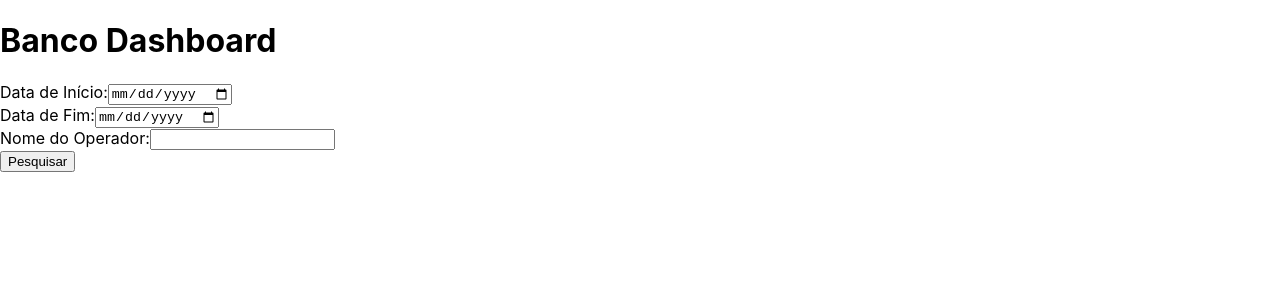
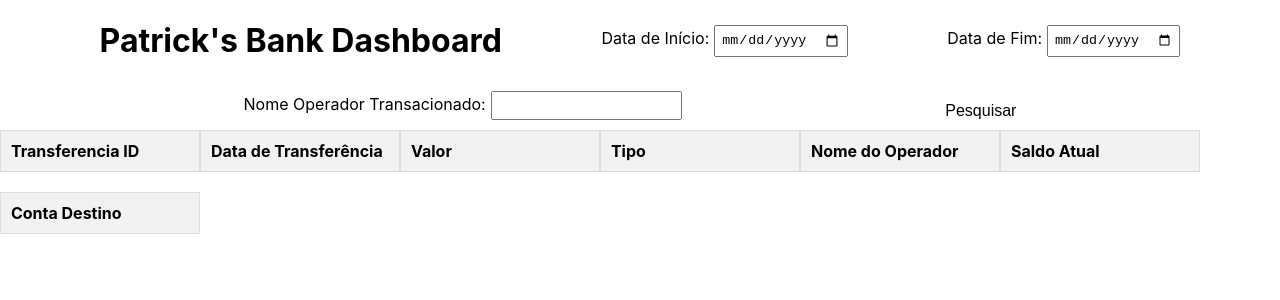
Before and after one commit to patricksilva1/SUP-Frontend, a React (Create React App) app in the folder frontend/: page / in a window 1280 px wide. Shown: the top 300 px of the page. Built offline with nearby package versions, Linux system fonts and the light colour scheme.

Commit message:
feat: Added Tables (#1)

```diff
--- a/frontend/package.json
+++ b/frontend/package.json
@@ -7,7 +7,10 @@
     "@testing-library/react": "^13.4.0",
     "@testing-library/user-event": "^13.5.0",
     "axios": "^1.4.0",
+    "date-fns": "^2.30.0",
+    "moment": "^2.29.4",
     "react": "^18.2.0",
+    "react-datepicker": "^4.16.0",
     "react-dom": "^18.2.0",
     "react-scripts": "5.0.1",
     "web-vitals": "^2.1.4"
--- a/frontend/src/App.css
+++ b/frontend/src/App.css
@@ -35,3 +35,39 @@ button:hover {
   background-color: #000;
   color: #fff;
 }
+
+.table-container {
+  display: flex;
+  justify-content: space-between;
+}
+
+.table {
+  border-collapse: collapse;
+  width: 200px;
+}
+
+.table-column {
+  display: inline-block;
+  vertical-align: top;
+  margin-right: 20px;
+}
+
+.table th,
+.table td {
+  border: 1px solid #ddd;
+  padding: 8px;
+}
+
+.table th {
+  background-color: #f2f2f2;
+  text-align: left;
+}
+
+.table td:not(:last-child) {
+  border-right: 1px solid #ddd;
+}
+
+.table-id,
+.table-data-transfer {
+  width: 200px; /* Defina a largura desejada */
+}
--- a/frontend/src/App.js
+++ b/frontend/src/App.js
@@ -1,15 +1,30 @@
 import React from 'react';
 import axios from 'axios';
+// import { format } from 'date-fns';
+import moment from 'moment';
 
 class App extends React.Component {
   constructor(props) {
     super(props);
     this.state = {
-      startDate: '',
-      endDate: '',
+      startDate: null, // null em vez de uma string vazia
+      endDate: null, // null em vez de uma string vazia
       operatorName: '',
+      transferencias: [], // Adicionamos um novo estado para armazenar as transferências
     };
   }
+
+  handleStartDateChange = (date) => {
+    this.setState({
+      startDate: date,
+    });
+  };
+
+  handleEndDateChange = (date) => {
+    this.setState({
+      endDate: date,
+    });
+  };
 
   handleInputChange = (event) => {
     const target = event.target;
@@ -20,7 +35,6 @@ class App extends React.Component {
       [name]: value,
     });
   };
-
 
   handleSearch = () => {
     const { startDate, endDate } = this.state;
@@ -37,7 +51,9 @@ class App extends React.Component {
         // Manipular a resposta do backend aqui
         const transferencias = response.data; // Supondo que a resposta é um array de objetos Transferencia
         console.log(transferencias);
-        // Use os dados das transferências conforme necessário
+
+        // Atualizar o estado com as transferências recebidas
+        this.setState({ transferencias });
       })
       .catch((error) => {
         // Manipular os erros aqui
@@ -91,13 +107,16 @@ class App extends React.Component {
       });
   };
 
+ // ...
+
 render() {
-    const { startDate, endDate, operatorName } = this.state;
+  const { startDate, endDate, operatorName, transferencias } = this.state;
 
   return (
     <div className="App">
       <header className="App-header">
-          <h1>Banco Dashboard</h1>
+        <h1>Patrick's Bank Dashboard</h1>
+        {/* ...outros elementos do cabeçalho... */}
         <div>
           <label htmlFor="startDate">Data de Início:</label>
           <input
@@ -106,6 +125,7 @@ class App extends React.Component {
             name="startDate"
             value={startDate}
             onChange={this.handleInputChange}
+            placeholder="dd/MM/yyyy" // Adicione o placeholder formatado desejado
           />
         </div>
         <div>
@@ -116,10 +136,11 @@ class App extends React.Component {
             name="endDate"
             value={endDate}
             onChange={this.handleInputChange}
+              placeholder="dd/MM/yyyy" // Adicione o placeholder formatado desejado
             />
         </div>
         <div>
-            <label htmlFor="operatorName">Nome do Operador:</label>
+          <label htmlFor="operatorName">Nome Operador Transacionado:</label>
           <input
             type="text"
             id="operatorName"
@@ -129,10 +150,137 @@ class App extends React.Component {
           />
         </div>
         <button onClick={this.handleSearch}>Pesquisar</button>
+
+{/* Renderização das tabelas */}
+<div className="table-container">
+  <div className="table-column">
+  <table className="table table-data-transfer">
+      <thead>
+        <tr>
+          <th>Transferencia ID</th>
+        </tr>
+      </thead>
+      <tbody>
+        {transferencias.map((transferencia) => (
+          <tr key={transferencia.id}>
+            <td>{transferencia.id}</td>
+          </tr>
+        ))}
+      </tbody>
+    </table>
+  </div>
+
+  <div className="table-column">
+  <table className="table table-data-transfer">
+      <thead>
+        <tr>
+          <th>Data de Transferência</th>
+        </tr>
+      </thead>
+      <tbody>
+      {transferencias.map((transferencia) => (
+            <tr key={transferencia.id}>
+              <td>{moment(transferencia.dataTransferencia).format('DD/MM/YYYY')}</td>
+            </tr>
+          ))}
+      </tbody>
+    </table>
+  </div>
+
+  <div className="table-column">
+  <table className="table table-data-transfer">
+      <thead>
+        <tr>
+          <th>Valor</th>
+        </tr>
+      </thead>
+      <tbody>
+        {transferencias.map((transferencia) => (
+          <tr key={transferencia.id}>
+            <td>{transferencia.valor}</td>
+          </tr>
+        ))}
+      </tbody>
+    </table>
+  </div>
+
+  <div className="table-column">
+  <table className="table table-data-transfer">
+      <thead>
+        <tr>
+          <th>Tipo</th>
+        </tr>
+      </thead>
+      <tbody>
+        {transferencias.map((transferencia) => (
+          <tr key={transferencia.id}>
+            <td>{transferencia.tipo}</td>
+          </tr>
+        ))}
+      </tbody>
+    </table>
+  </div>
+
+  <div className="table-column">
+  <table className="table table-data-transfer">
+      <thead>
+        <tr>
+          <th>Nome do Operador</th>
+        </tr>
+      </thead>
+      <tbody>
+        {transferencias.map((transferencia) => (
+          <tr key={transferencia.id}>
+            <td>{transferencia.nomeOperadorTransacao}</td>
+          </tr>
+        ))}
+      </tbody>
+    </table>
+  </div>
+
+  <div className="table-column">
+  <table className="table table-data-transfer">
+      <thead>
+        <tr>
+          <th>Saldo Atual</th>
+        </tr>
+      </thead>
+      <tbody>
+        {transferencias.map((transferencia) => (
+          <tr key={transferencia.id}>
+            <td>{transferencia.saldoAtual}</td>
+          </tr>
+        ))}
+      </tbody>
+    </table>
+  </div>
+
+  <div className="table-column">
+  <table className="table table-data-transfer">
+      <thead>
+        <tr>
+          <th>Conta Destino</th>
+        </tr>
+      </thead>
+      <tbody>
+        {transferencias.map((transferencia) => (
+          <tr key={transferencia.id}>
+            <td>{transferencia.contaDestino}</td>
+          </tr>
+        ))}
+      </tbody>
+    </table>
+  </div>
+</div>
+
+
       </header>
     </div>
   );
 }
+
+// ...
+
 }
 
 export default App;
--- a/frontend/src/index.css
+++ b/frontend/src/index.css
@@ -11,3 +11,87 @@ code {
   font-family: source-code-pro, Menlo, Monaco, Consolas, 'Courier New',
     monospace;
 }
+
+.App-header {
+  display: flex;
+  flex-wrap: wrap;
+  /* justify-content: center; */
+  justify-content: space-evenly;
+  align-items: center;
+}
+
+.App-header div {
+  /* margin-right: 10px; */
+}
+
+.App-header label {
+  display: inline-block;
+  margin-right: 5px;
+}
+
+.App-header input {
+  padding: 5px;
+}
+
+.App-header button {
+  margin-top: 10px;
+}
+
+
+button {
+  padding: 10px 20px;
+  background-color: #fff;
+  color: #000;
+  border: none;
+  border-radius: 5px;
+  font-size: 16px;
+  cursor: pointer;
+}
+
+button:hover {
+  background-color: #000;
+  color: #fff;
+}
+
+.table-container {
+  /* display: flex; */
+  justify-content: center;
+  gap: 20px; /* Espaçamento entre as tabelas */
+  flex-wrap: wrap; /* Quebra de linha automática para as tabelas */
+}
+
+.table {
+  border-collapse: collapse;
+  width: 100%; /* Defina a largura total da tabela */
+  table-layout: fixed; /* Largura fixa das colunas */
+}
+
+.table-column {
+  display: inline-block;
+  vertical-align: top;
+  margin-bottom: 20px; /* Espaçamento entre as colunas */
+}
+
+.table th,
+.table td {
+  border: 1px solid #ddd;
+  padding: 5%;
+  white-space: nowrap; /* Evita que o texto quebre em várias linhas */
+  overflow: hidden; /* Oculta o conteúdo excedente */
+  text-overflow: ellipsis; /* Adiciona reticências para indicar que há mais conteúdo */
+}
+
+.table th {
+  background-color: #f2f2f2;
+  text-align: left;
+}
+
+
+.table td:not(:last-child) {
+  border-right: 1px solid #ddd;
+}
+
+.table-id,
+.table-data-transfer {
+  width: 200px; /* Defina a largura desejada */
+}
```
Also changed, not shown: 1 other file (tests, documents, lock files or other folders). Lines whose indentation alone changed are shown as unchanged.
